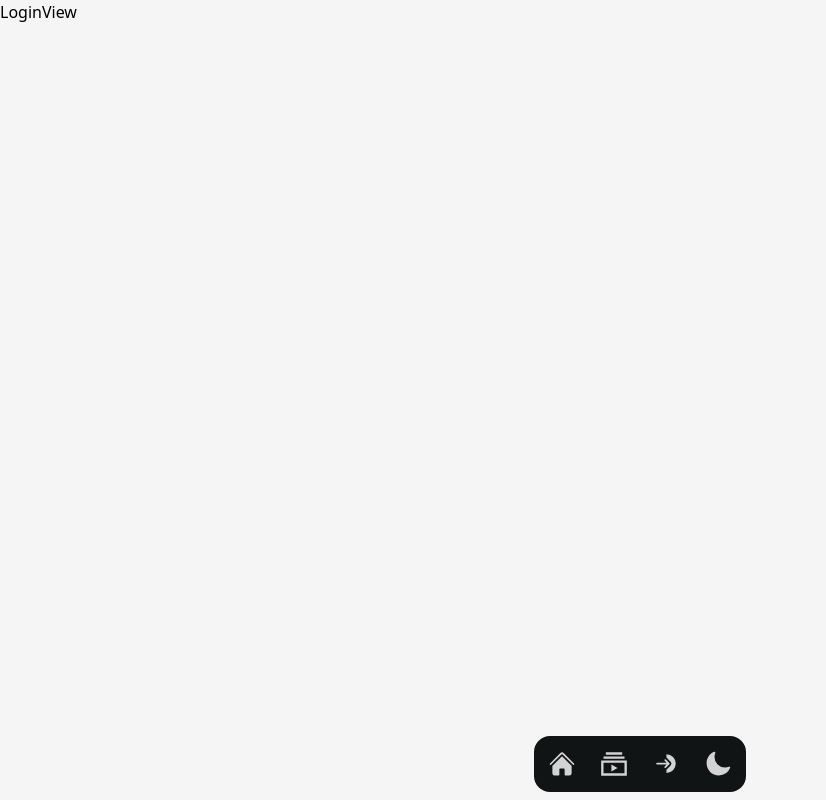
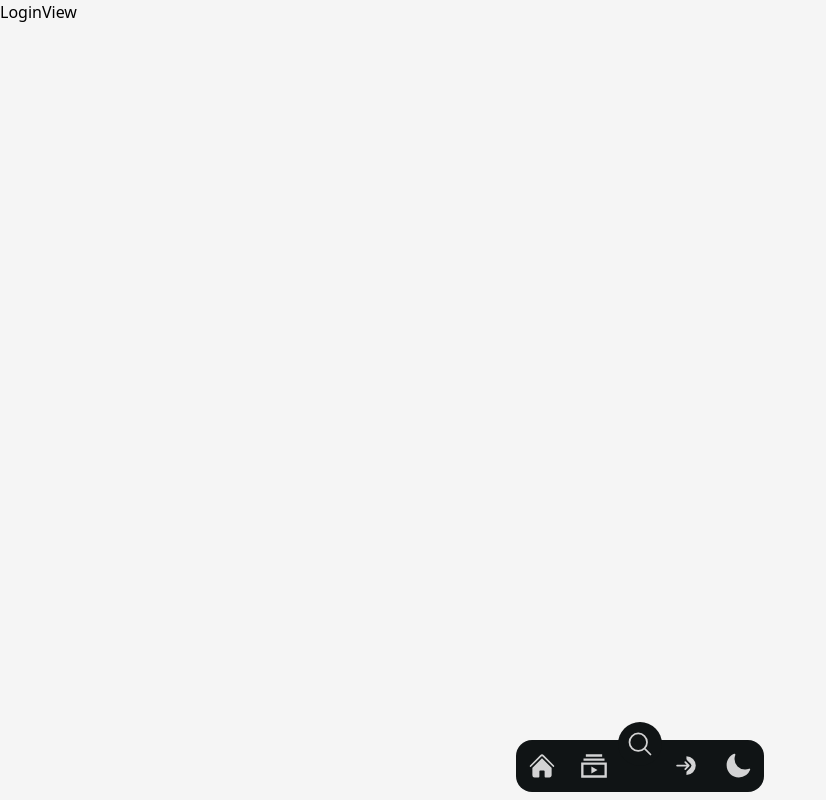
Before and after one commit to Harsha0431/Movie-Library-MERN, a React (Vite) app in the folder frontend/: page /login in a window 1280 px wide. Shown: the whole page, without its empty margins (0-826 px from the left). Built offline with nearby package versions, Linux system fonts and the light colour scheme.

Commit message:
Search icon added in footer navbar

```diff
--- a/frontend/src/Components/FooterNav.jsx
+++ b/frontend/src/Components/FooterNav.jsx
@@ -11,8 +11,8 @@ export default function FooterNav() {
 
   return (
     <div>
-      <div className="flex dark:bg-[#f5f5f5] bg-[#101415] w-fit p-1 shadow-box-up rounded-2xl dark:bg-box-dark dark:shadow-box-dark-out">
-        <div className="rounded-2xl w-full flex gap-x-6 items-center justify-center p-2.5">
+      <div className="flex dark:bg-[#f5f5f5] bg-[#101415] w-fit rounded-2xl">
+        <div className="rounded-2xl w-full flex gap-x-6 items-center justify-center p-3">
           <Link
             to={"/home"}
             className="inline-flex items-center border-transparent focus:opacity-100 font-medium rounded-full text-sm text-center"
@@ -44,6 +44,23 @@ export default function FooterNav() {
                 />
               </svg>
             </TopTooltip>
+          </Link>
+          <Link className="mx-2 relative" to={"/search"}>
+            <button className="rounded-full p-2 absolute left-1/2 transform -translate-x-1/2 -top-11 bg-[#101415] dark:bg-[#f5f5f5]">
+              <svg
+                xmlns="http://www.w3.org/2000/svg"
+                fill="none"
+                viewBox="0 0 24 24"
+                strokeWidth={1.5}
+                className="size-7 dark:stroke-[#101415db] dark:hover:stroke-[#101415] stroke-[#f5f5f5da] hover:stroke-[#f5f5f5] transition-all"
+              >
+                <path
+                  strokeLinecap="round"
+                  strokeLinejoin="round"
+                  d="m21 21-5.197-5.197m0 0A7.5 7.5 0 1 0 5.196 5.196a7.5 7.5 0 0 0 10.607 10.607Z"
+                />
+              </svg>
+            </button>
           </Link>
           {isLoggedIn ? (
             <Link
```
Also changed, not shown: frontend/src/Components/TopTooltip.jsx (+1 -1 lines).
